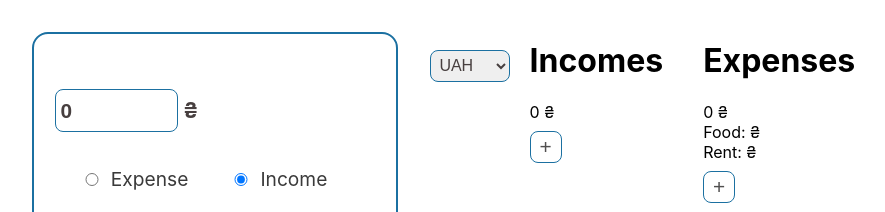
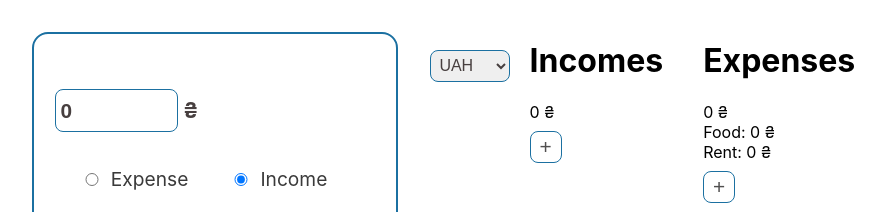
Before and after one commit to Fidelya1988/acounting, a React (Create React App) app: page / in a window 1280 px wide. Shown: the top 212 px of the page, without its empty margins (0-885 px from the left). Built offline with nearby package versions, Linux system fonts and the light colour scheme.

Commit message:
fixed bug

```diff
--- a/src/Categories/Categories.jsx
+++ b/src/Categories/Categories.jsx
@@ -1,15 +1,15 @@
 // import { isBlock } from "typescript";
-import { useState} from "react";
+import { useState, useContext} from "react";
 // import { Formik, Field, Form } from "formik";
 import { useSelector } from "react-redux";
 import { useCategories } from "../helpers/useCategories";
-
+import { currencyContext } from "../App";
 import AddNewCategories from "./NewCategories/AddNewCategories";
-export default function Categories({ currency, type }) {
+export default function Categories({  type }) {
   const { categories } = useSelector((state) => state.categories);
   const [expenseCategories, setExpenseCategories] = useState();
-
-  useCategories(categories, currency, setExpenseCategories, type);
+const {currency, currencyIcon} = useContext(currencyContext)
+  useCategories(categories, currency, setExpenseCategories, type,currencyIcon );
 
   return (
     <div>
--- a/src/Counters/Counters.jsx
+++ b/src/Counters/Counters.jsx
@@ -12,7 +12,7 @@ const Counter = ({ title, currency, counting, sum, sumSetter, type }) => {
     <div className={styles.block}>
       <h1>{title}</h1>
       <span> {counting ? counting : 0}</span> {currencyIcon}
-      <Categories currency={currencyIcon} type = {type} />
+      <Categories  type = {type} />
     </div>
   );
 };
--- a/src/helpers/useCategories.js
+++ b/src/helpers/useCategories.js
@@ -1,19 +1,32 @@
 import React from "react";
 import { sliceSum } from "./sliceSum";
-export const useCategories = (categories, currency, setter, type) => {
-  console.log(type)
+
+export const useCategories = (
+  categories,
+  currency,
+  setter,
+  type,
+  currencyIcon
+) => {
   React.useEffect(() => {
     const categoriesArr = categories.map((c) => {
-        const currentSum = c.sum.map((el) => el.name === currency && el.sum);
-       const slicedCurrentSum = currentSum.map(el=> typeof el==='number'?sliceSum(String(el)): el) ;
+      const currentSum = c.sum.map((el) => {
+        console.log(currency + el.name);
+        return el.name === currency && el.sum;
+      });
+
+      const slicedCurrentSum = currentSum.map((el) =>
+        typeof el === "number" ? sliceSum(String(el)) : el
+      );
+
       return (
         c.type === type && (
           <div key={c.id}>
-              {c.name}: {slicedCurrentSum} {currency}
+            {c.name}: {slicedCurrentSum} {currencyIcon}
           </div>
         )
       );
     });
     setter(categoriesArr);
-    }, [categories, currency, setter,type]);
+  }, [categories, currency, setter, type, currencyIcon]);
 };
--- a/src/helpers/useCurrencyIcon.js
+++ b/src/helpers/useCurrencyIcon.js
@@ -8,7 +8,7 @@ export const icons = {
 
 export const useCurrencyIcon = (currency, setCurrencyIcon) => {
   useEffect(() => {
-    console.log(currency);
+
     for (let key in icons) {
       if (currency === key) setCurrencyIcon(icons[key]);
     }
```
Lines whose indentation alone changed are shown as unchanged.
